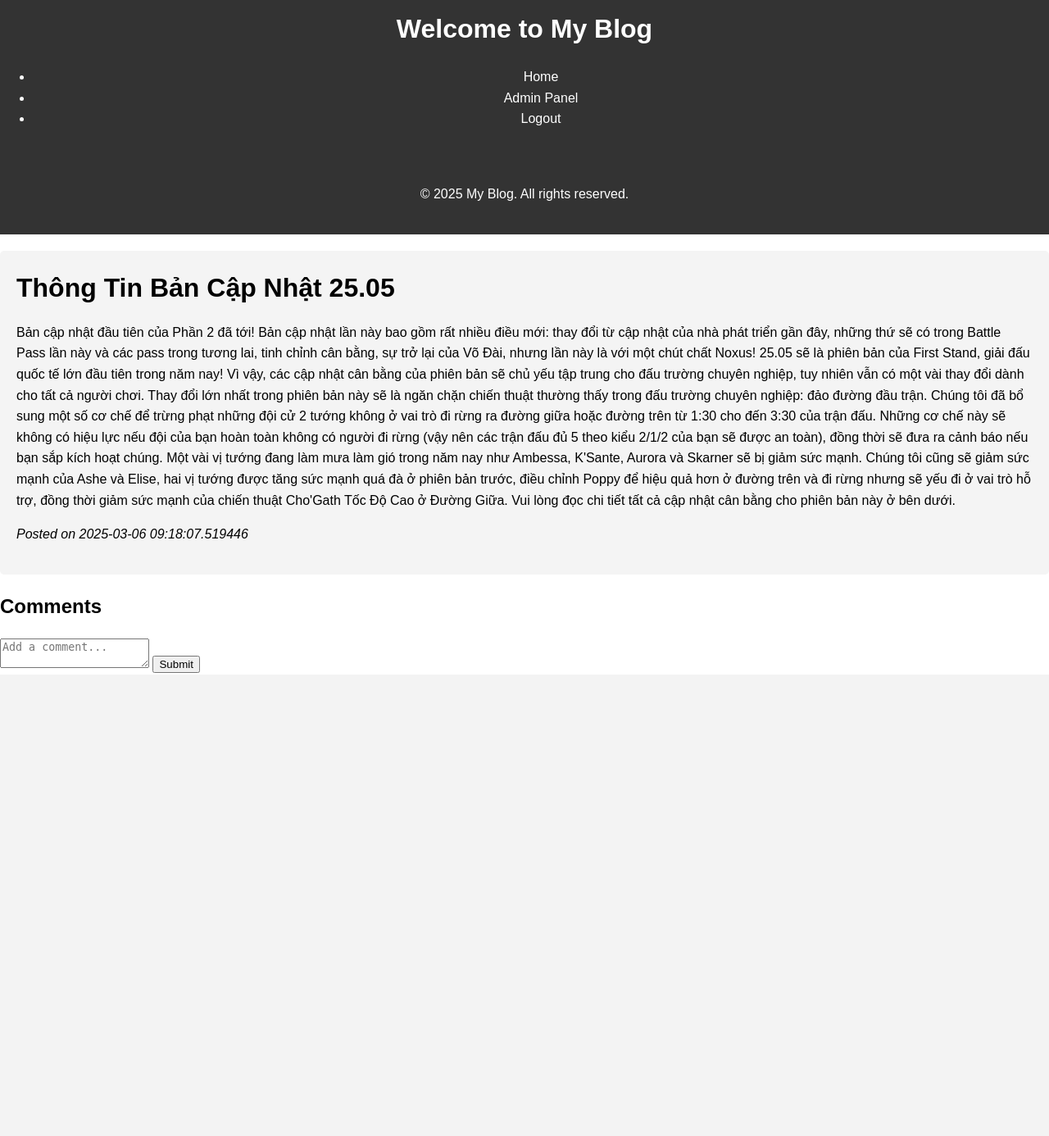
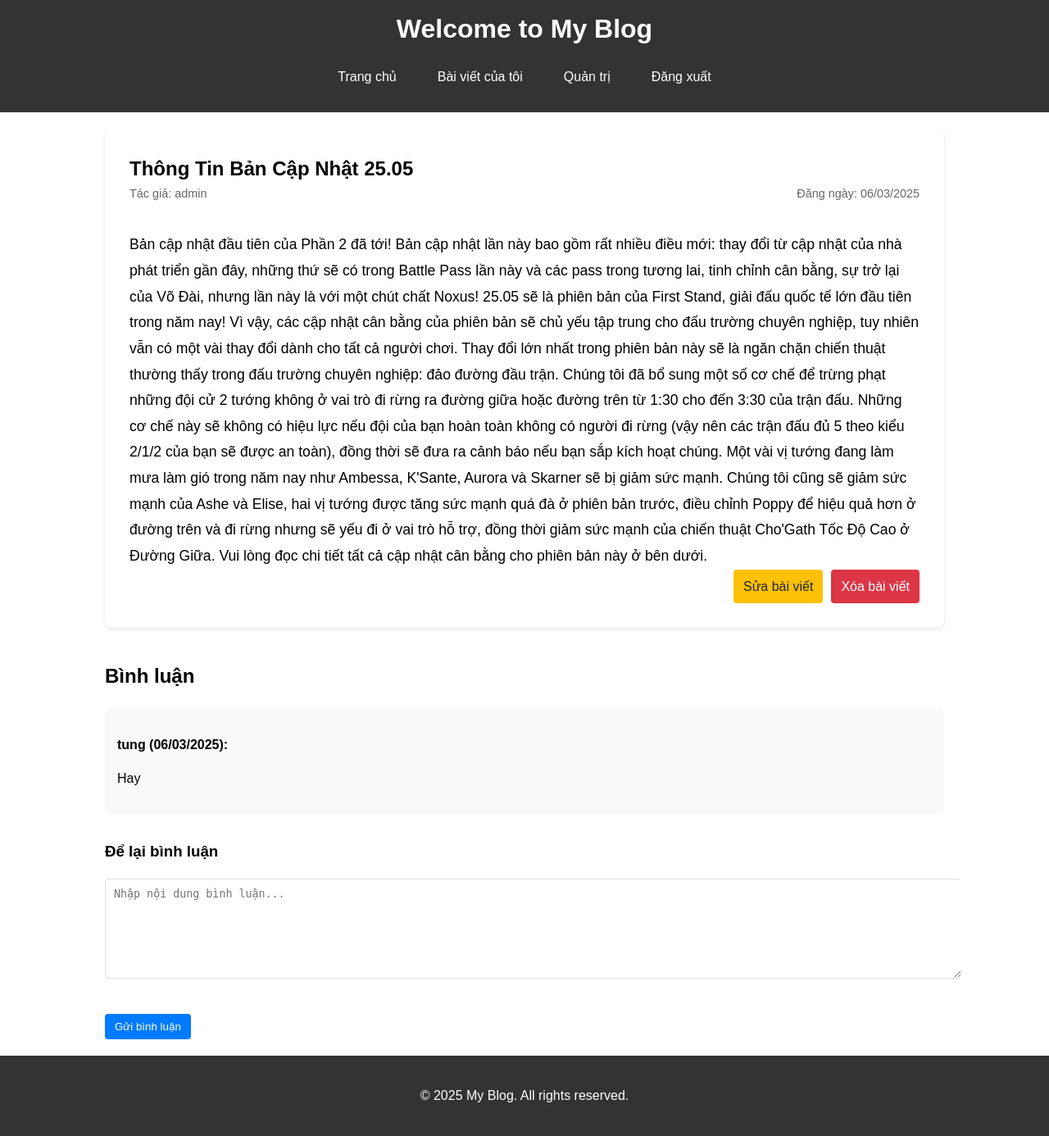
Before and after one commit to TranQuangTrieu11/-ptud-gk-de-1-, a Flask app: page /post/1 in a window 1280 px wide. Shown: the whole page at 82% size. Before the commit the page ends 821 px from the top, so only its background shows below. Run offline with Flask 2, Linux system fonts and the light colour scheme; a user stored in the database is signed in; data comes from the database, SQL or seed files in the repository; both versions use the stored data as it was after the commit.

Commit message:
Release version 3.1: Add user post management and comment features

```diff
--- a/app.py
+++ b/app.py
@@ -196,8 +196,121 @@ def debug():
 
     return render_template('debug.html', user_info=user_info)
 
+@app.route('/my-posts')
+@login_required
+def my_posts():
+    posts = Post.query.filter_by(user_id=current_user.id).order_by(Post.date_posted.desc()).all()
+    return render_template('my_posts.html', posts=posts)
+
+@app.route('/post/new', methods=['GET', 'POST'])
+@login_required
+def new_post():
+    if request.method == 'POST':
+        title = request.form['title']
+        content = request.form['content']
+
+        if not title or not content:
+            flash('Tiêu đề và nội dung không được để trống!', 'danger')
+            return render_template('new_post.html')
+
+        post = Post(title=title, content=content, author=current_user)
+
+        db.session.add(post)
+        db.session.commit()
+
+        flash('Bài viết của bạn đã được đăng thành công!', 'success')
+        return redirect(url_for('my_posts'))
+
+    return render_template('new_post.html')
+
+@app.route('/post/<int:post_id>/edit', methods=['GET', 'POST'])
+@login_required
+def edit_post(post_id):
+    post = Post.query.get_or_404(post_id)
+
+    # Kiểm tra quyền
+    if post.user_id != current_user.id and not current_user.is_admin:
+        flash('Bạn không có quyền sửa bài viết này!', 'danger')
+        return redirect(url_for('post', post_id=post.id))
+
+    if request.method == 'POST':
+        post.title = request.form['title']
+        post.content = request.form['content']
+        db.session.commit()
+
+        flash('Bài viết đã được cập nhật thành công!', 'success')
+        return redirect(url_for('post', post_id=post.id))
+
+    return render_template('edit_post.html', post=post)
+
+@app.route('/post/<int:post_id>/delete')
+@login_required
+def delete_post(post_id):
+    post = Post.query.get_or_404(post_id)
+
+    # Kiểm tra quyền
+    if post.user_id != current_user.id and not current_user.is_admin:
+        flash('Bạn không có quyền xóa bài viết này!', 'danger')
+        return redirect(url_for('post', post_id=post.id))
+
+    db.session.delete(post)
+    db.session.commit()
+
+    flash('Bài viết đã được xóa!', 'success')
+    return redirect(url_for('my_posts'))
+
+@app.route('/user-info')
+def user_info():
+    data = {
+        'is_authenticated': current_user.is_authenticated,
+        'anonymous': current_user.is_anonymous
+    }
+
+    if current_user.is_authenticated:
+        data.update({
+            'id': current_user.id,
+            'username': current_user.username,
+            'is_admin': current_user.is_admin
+        })
+
+    return render_template('debug.html', user_info=data)
+
+@app.route('/post/<int:post_id>/comment', methods=['POST'])
+@login_required
+def add_comment(post_id):
+    post = Post.query.get_or_404(post_id)
+
+    if request.method == 'POST':
+        content = request.form['content']
+
+        if not content:
+            flash('Nội dung bình luận không được để trống!', 'danger')
+            return redirect(url_for('post', post_id=post_id))
+
+        # Thêm check để đảm bảo người dùng không bị khóa
+        if current_user.is_blocked:
+            flash('Tài khoản của bạn đã bị khóa và không thể bình luận.', 'danger')
+            return redirect(url_for('blocked'))
+
+        from models import Comment
+
+        comment = Comment(
+            content=content,
+            user_id=current_user.id,
+            post_id=post_id
+        )
+
+        db.session.add(comment)
+        db.session.commit()
+
+        flash('Bình luận của bạn đã được đăng thành công!', 'success')
+
+    return redirect(url_for('post', post_id=post_id))
+
 if __name__ == '__main__':
     with app.app_context():
+        # Import models để migration database
+        from models import User, Post, Comment
         db.create_all()
         # Tạo tài khoản admin mặc định nếu chưa có
         admin = User.query.filter_by(username='admin').first()
--- a/static/css/style.css
+++ b/static/css/style.css
@@ -52,3 +52,249 @@ footer {
     bottom: 0;
     width: 100%;
 }
+
+/* Form bài viết */
+.post-form {
+    background-color: #f9f9f9;
+    padding: 25px;
+    border-radius: 8px;
+    margin-top: 20px;
+}
+
+.form-group {
+    margin-bottom: 20px;
+}
+
+.form-group label {
+    display: block;
+    margin-bottom: 8px;
+    font-weight: 500;
+}
+
+.form-control {
+    width: 100%;
+    padding: 10px;
+    border: 1px solid #ddd;
+    border-radius: 4px;
+    font-size: 1rem;
+}
+
+textarea.form-control {
+    resize: vertical;
+    min-height: 150px;
+}
+
+.form-actions {
+    display: flex;
+    gap: 10px;
+    margin-top: 20px;
+}
+
+/* Trang danh sách bài viết */
+.action-bar {
+    margin: 20px 0;
+}
+
+.posts-grid {
+    display: grid;
+    grid-template-columns: repeat(auto-fill, minmax(300px, 1fr));
+    gap: 20px;
+    margin-top: 30px;
+}
+
+.post-card {
+    background: #fff;
+    border-radius: 8px;
+    box-shadow: 0 2px 5px rgba(0,0,0,0.1);
+    padding: 20px;
+    transition: transform 0.3s ease, box-shadow 0.3s ease;
+}
+
+.post-card:hover {
+    transform: translateY(-5px);
+    box-shadow: 0 5px 15px rgba(0,0,0,0.1);
+}
+
+.post-title {
+    margin-top: 0;
+    font-size: 1.4rem;
+    color: #333;
+}
+
+.post-date {
+    color: #666;
+    font-size: 0.9rem;
+    margin-bottom: 15px;
+}
+
+.post-excerpt {
+    color: #444;
+    margin-bottom: 20px;
+    line-height: 1.5;
+}
+
+.post-actions {
+    display: flex;
+    gap: 10px;
+    justify-content: flex-end;
+}
+
+.btn-sm {
+    padding: 5px 10px;
+    font-size: 0.85rem;
+}
+
+.no-posts {
+    text-align: center;
+    padding: 50px 0;
+    background: #f9f9f9;
+    border-radius: 8px;
+    margin-top: 30px;
+}
+
+.no-posts p {
+    color: #666;
+    margin-bottom: 20px;
+}
+
+/* Buttons */
+.btn {
+    display: inline-block;
+    padding: 8px 15px;
+    background-color: #007bff;
+    color: white;
+    border: none;
+    border-radius: 4px;
+    text-decoration: none;
+    cursor: pointer;
+}
+
+.btn:hover {
+    background-color: #0069d9;
+}
+
+.btn-primary {
+    background-color: #007bff;
+}
+
+.btn-primary:hover {
+    background-color: #0056b3;
+}
+
+.btn-warning {
+    background-color: #ffc107;
+    color: #212529;
+}
+
+.btn-warning:hover {
+    background-color: #e0a800;
+}
+
+.btn-danger {
+    background-color: #dc3545;
+    color: white;
+}
+
+.btn-danger:hover {
+    background-color: #c82333;
+}
+
+.btn-outline {
+    background-color: transparent;
+    border: 1px solid #007bff;
+    color: #007bff;
+}
+
+.btn-outline:hover {
+    background-color: #007bff;
+    color: white;
+}
+
+/* Alert messages */
+.alert {
+    padding: 15px;
+    margin-bottom: 20px;
+    border-radius: 5px;
+}
+
+.alert-success {
+    background-color: #d4edda;
+    border: 1px solid #c3e6cb;
+    color: #155724;
+}
+
+.alert-danger {
+    background-color: #f8d7da;
+    border: 1px solid #f5c6cb;
+    color: #721c24;
+}
+
+.alert-warning {
+    background-color: #fff3cd;
+    border: 1px solid #ffeeba;
+    color: #856404;
+}
+
+/* Post detail page */
+.post-detail {
+    background-color: white;
+    padding: 30px;
+    border-radius: 8px;
+    box-shadow: 0 2px 5px rgba(0,0,0,0.1);
+    margin-bottom: 30px;
+}
+
+.post-meta {
+    display: flex;
+    justify-content: space-between;
+    color: #666;
+    margin-bottom: 20px;
+    font-size: 0.9rem;
+}
+
+.post-content {
+    line-height: 1.8;
+    font-size: 1.1rem;
+}
+
+/* Comments */
+.comments {
+    margin-top: 40px;
+}
+
+.comment {
+    background-color: #f9f9f9;
+    padding: 15px;
+    border-radius: 8px;
+    margin-bottom: 15px;
+}
+
+.comment-author {
+    font-weight: bold;
+    margin-bottom: 5px;
+}
+
+.comment-form {
+    margin-top: 30px;
+}
+
+.comment-form textarea {
+    width: 100%;
+    padding: 10px;
+    border: 1px solid #ddd;
+    border-radius: 4px;
+    min-height: 100px;
+    margin-bottom: 15px;
+}
+
+/* Navigation improvements */
+nav ul {
+    list-style: none;
+    padding: 0;
+    display: flex;
+    justify-content: center;
+}
+
+nav ul li {
+    margin: 0 10px;
+}
--- a/templates/base.html
+++ b/templates/base.html
@@ -13,15 +13,16 @@
         <h1>Welcome to My Blog</h1>
         <nav>
             <ul>
-                <li><a href="{{ url_for('index') }}">Home</a></li>
+                <li><a href="{{ url_for('index') }}">Trang chủ</a></li>
                 {% if current_user.is_authenticated %}
+                    <li><a href="{{ url_for('my_posts') }}">Bài viết của tôi</a></li>
                     {% if current_user.is_admin %}
-                        <li><a href="{{ url_for('admin_dashboard') }}">Admin Panel</a></li>
+                        <li><a href="{{ url_for('admin_dashboard') }}">Quản trị</a></li>
                     {% endif %}
-                    <li><a href="{{ url_for('logout') }}">Logout</a></li>
+                    <li><a href="{{ url_for('logout') }}">Đăng xuất</a></li>
                 {% else %}
-                    <li><a href="{{ url_for('login') }}">Login</a></li>
-                    <li><a href="{{ url_for('register') }}">Register</a></li>
+                    <li><a href="{{ url_for('login') }}">Đăng nhập</a></li>
+                    <li><a href="{{ url_for('register') }}">Đăng ký</a></li>
                 {% endif %}
             </ul>
         </nav>
--- a/templates/post.html
+++ b/templates/post.html
@@ -1,29 +1,54 @@
-<!DOCTYPE html>
-<html lang="en">
-<head>
-    <meta charset="UTF-8">
-    <meta name="viewport" content="width=device-width, initial-scale=1.0">
-    <title>{{ post.title }}</title>
-    <link rel="stylesheet" href="{{ url_for('static', filename='css/style.css') }}">
-</head>
-<body>
-    {% include 'base.html' %}
-    <div class="post">
+{% extends "base.html" %}
+
+{% block title %}{{ post.title }}{% endblock %}
+
+{% block content %}
+<div class="container">
+    <article class="post-detail">
         <h1>{{ post.title }}</h1>
-        <p>{{ post.content }}</p>
-        <p><em>Posted on {{ post.date_posted }}</em></p>
+
+        <div class="post-meta">
+            <span class="post-author">Tác giả: {{ post.author.username }}</span>
+            <span class="post-date">Đăng ngày: {{ post.date_posted.strftime('%d/%m/%Y') }}</span>
         </div>
+
+        <div class="post-content">
+            {{ post.content|safe }}
+        </div>
+
+        {% if current_user.is_authenticated and (current_user.id == post.user_id or current_user.is_admin) %}
+        <div class="post-actions">
+            <a href="{{ url_for('edit_post', post_id=post.id) }}" class="btn btn-warning">Sửa bài viết</a>
+            <a href="{{ url_for('delete_post', post_id=post.id) }}" class="btn btn-danger"
+               onclick="return confirm('Bạn có chắc chắn muốn xóa bài viết này?');">Xóa bài viết</a>
+        </div>
+        {% endif %}
+    </article>
+
     <div class="comments">
-        <h2>Comments</h2>
+        <h2>Bình luận</h2>
+        {% if post.comments %}
             {% for comment in post.comments %}
             <div class="comment">
-                <p><strong>{{ comment.author }}:</strong> {{ comment.content }}</p>
+                <p class="comment-author">{{ comment.author.username }} <span class="comment-date">({{ comment.date_posted.strftime('%d/%m/%Y') }})</span>:</p>
+                <p class="comment-content">{{ comment.content }}</p>
             </div>
             {% endfor %}
+        {% else %}
+            <p>Chưa có bình luận nào.</p>
+        {% endif %}
+
+        {% if current_user.is_authenticated %}
+        <form action="{{ url_for('add_comment', post_id=post.id) }}" method="POST" class="comment-form">
+            <h3>Để lại bình luận</h3>
+            <div class="form-group">
+                <textarea name="content" placeholder="Nhập nội dung bình luận..." required></textarea>
             </div>
-    <form action="{{ url_for('add_comment', post_id=post.id) }}" method="POST">
-        <textarea name="content" placeholder="Add a comment..." required></textarea>
-        <button type="submit">Submit</button>
+            <button type="submit" class="btn btn-primary">Gửi bình luận</button>
         </form>
-</body>
-</html>
+        {% else %}
+        <p><a href="{{ url_for('login') }}">Đăng nhập</a> để bình luận.</p>
+        {% endif %}
+    </div>
+</div>
+{% endblock %}
```
Also changed, not shown: models.py (+9 -0 lines), templates/debug.html (+5 -3 lines), templates/edit_post.html (added, +34 -0 lines), templates/index.html (+23 -30 lines), templates/my_posts.html (added, +48 -0 lines), templates/new_post.html (added, +34 -0 lines), blog.db. Lines whose indentation alone changed are shown as unchanged.
